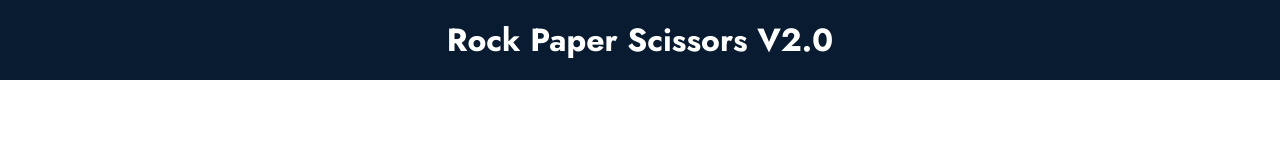
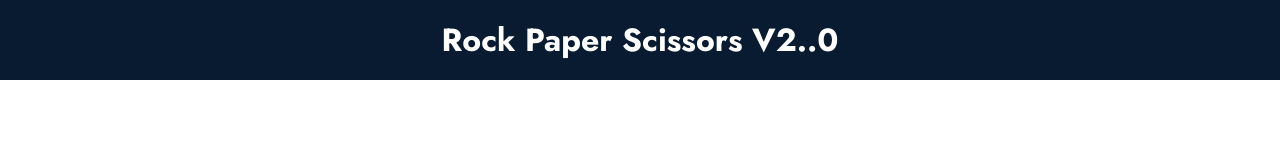
Before and after one commit to tankadai/rockgame, a plain HTML site: page index.html in a window 1280 px wide. Shown: the top 160 px of the page. Drawn offline with Linux system fonts and the light colour scheme.

Commit message:
Update index.html

```diff
--- a/index.html
+++ b/index.html
@@ -17,7 +17,7 @@
 <audio id="drawAudio" src="draw.mp3"></audio>
 <audio id="loseAudio" src="lost.mp3"></audio>
 
-    <h1>Rock Paper Scissors V2.0</h1>
+    <h1>Rock Paper Scissors V2..0</h1>
     <div class="choices">
       <div class="choice" id="rock">
         <img src="rock.png" alt="" />
```
